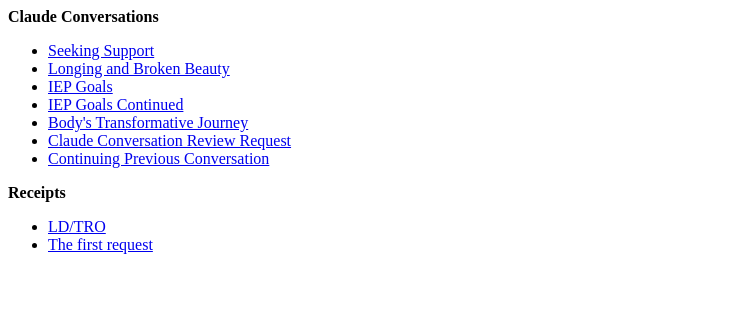
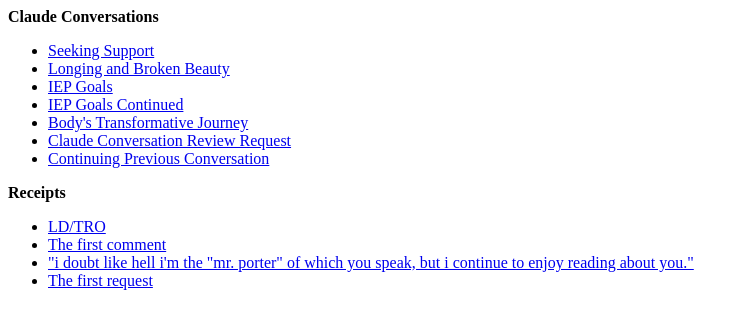
Before and after one commit to hlittle-x/hlittle-x.github.io, a plain HTML site: page Claude/index.html in a window 1280 px wide. Shown: the whole page, without its empty margins (0-748 px from the left). Drawn offline with Linux system fonts and the light colour scheme.

Commit message:
Update index.html

```diff
--- a/Claude/index.html
+++ b/Claude/index.html
@@ -11,5 +11,7 @@
 <b>Receipts</b>
 <ul>
   <li><a href="LD/the retro obscene - torn (e)pistels from the year 2000_2001_2002.html">LD/TRO</a></li>
+  <li><a href="https://mousey.livejournal.com/23659.html">The first comment</a>
+  <li><a href="https://mousey.livejournal.com/31525.html">"i doubt like hell i'm the "mr. porter" of which you speak, but i continue to enjoy reading about you."</a>
   <li><a href="https://mousey.livejournal.com/37463.html">The first request</a>
-</ul>
+  </ul>
```
